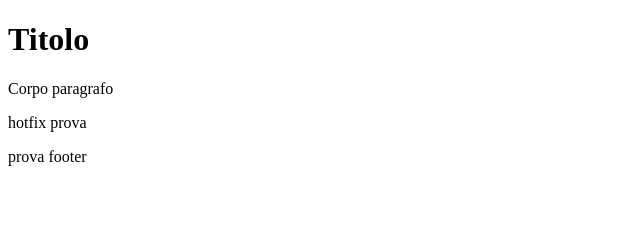
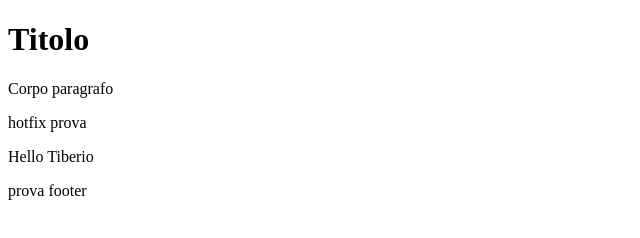
Before and after one commit to AbbateGiulia/testgit, a plain HTML site: page index.html in a window 1280 px wide. Shown: the whole page, without its empty margins (0-640 px from the left). Drawn offline with Linux system fonts and the light colour scheme.

Commit message:
Commit Giulia

```diff
--- a/index.html
+++ b/index.html
@@ -5,6 +5,7 @@
 <h1>Titolo</h1>
 <p>Corpo paragrafo</p>
 <p>hotfix prova</p>
+<p> Hello Tiberio</p>
 
 </body>
 
```
